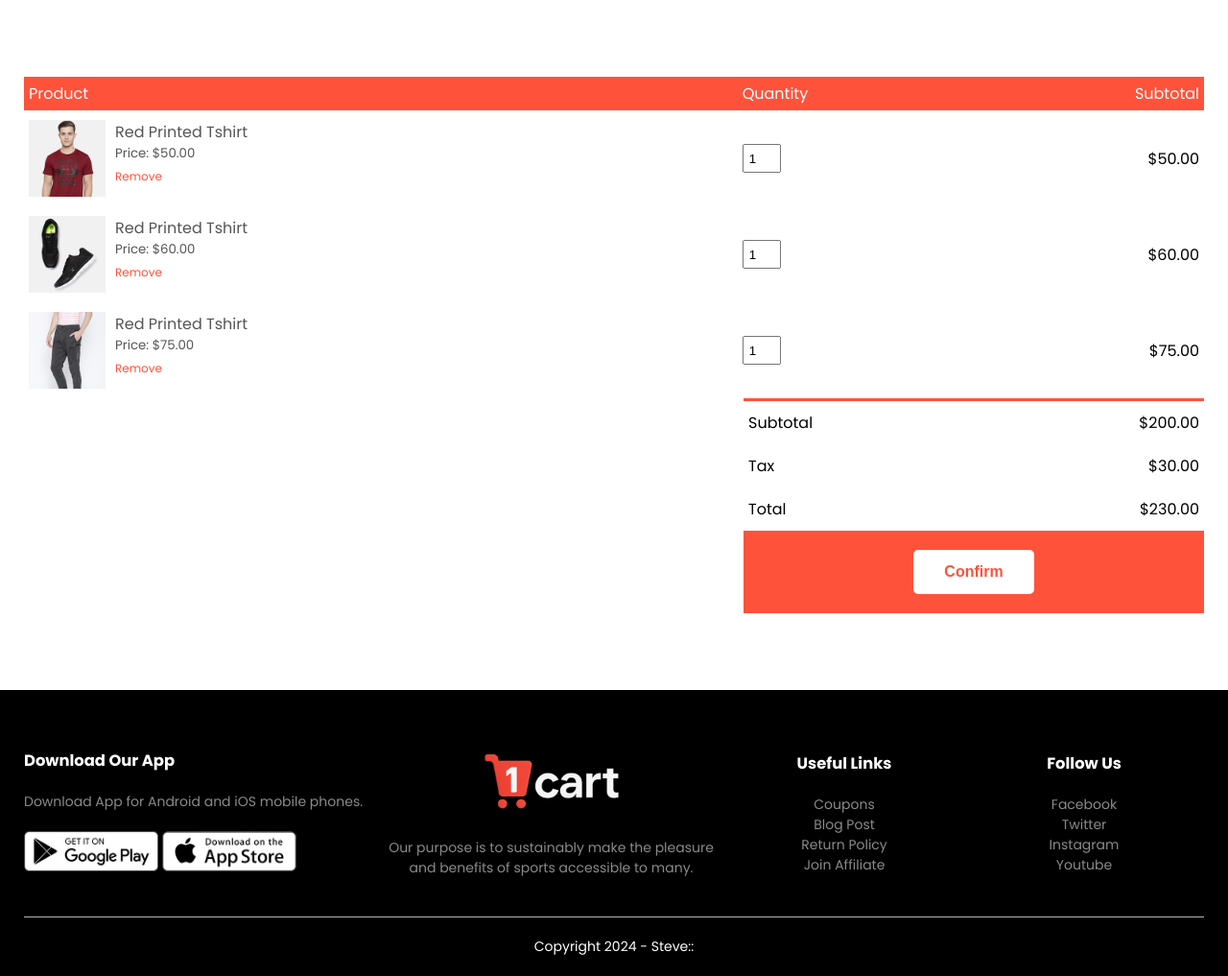
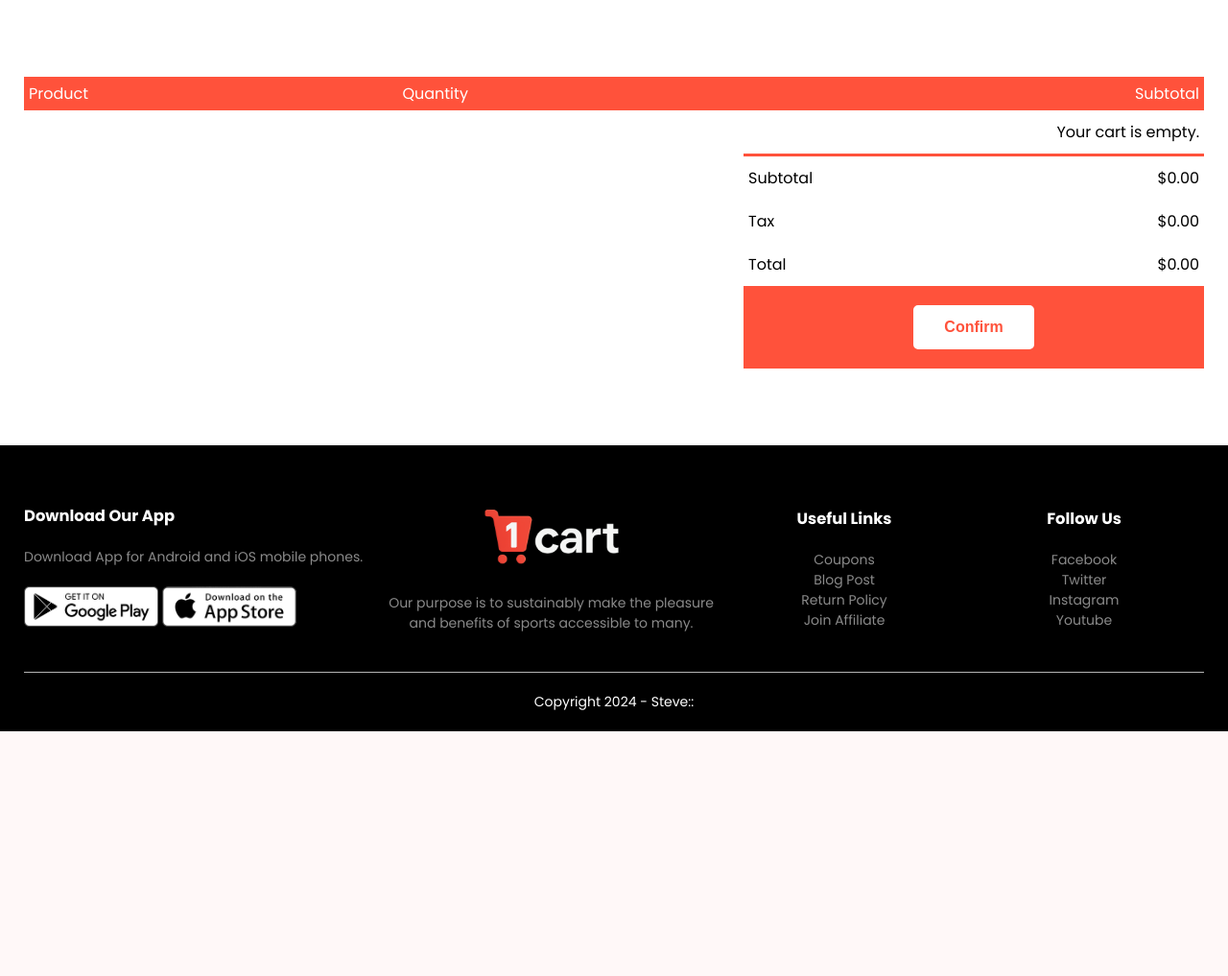
Before and after one commit to steveen-exe/hello_cart, a Django app: page /cart/ in a window 1280 px wide. Shown: the part 172-1189 px from the top of the page at 96% size. After the commit the page ends 934 px from the top, so only its background shows below. Run offline with Django 5.2, Linux system fonts and the light colour scheme.

Commit message:
added:cart and cart functions

```diff
--- a/orders/urls.py
+++ b/orders/urls.py
@@ -1,6 +1,10 @@
 from django.urls import path
+
 from . import views
 
 urlpatterns = [
-    path('cart/', views.show_cart, name='cart')
+    path('cart/', views.show_cart, name='cart'),
+    path('cart/add/<int:product_id>/', views.add_to_cart, name='add_to_cart'),
+    path('cart/remove/<int:item_id>/', views.remove_from_cart, name='remove_from_cart'),
+    path('cart/confirm/', views.confirm_order, name='confirm_order'),
 ]
--- a/orders/views.py
+++ b/orders/views.py
@@ -1,4 +1,74 @@
-from django.shortcuts import render
+
+from django.shortcuts import render, redirect, get_object_or_404
+from django.contrib.auth.decorators import login_required
+from .models import Order, OrderedItem
+from products.models import Product
+from customers.models import Customer
 
 def show_cart(request):
-    return render(request ,'cart.html')
+    cart_items = []
+    subtotal = 0
+    tax = 0
+    total = 0
+    if request.user.is_authenticated:
+        try:
+            customer = Customer.objects.get(user=request.user)
+            order = Order.objects.get(owner=customer, order_status=Order.CART_STAGE, delete_status=Order.LIVE)
+            cart_items = order.added_items.select_related('product').all()
+            subtotal = sum(item.product.price * item.quantity for item in cart_items if item.product)
+            tax = round(subtotal * 0.15, 2)  # 15% tax
+            total = subtotal + tax
+        except (Customer.DoesNotExist, Order.DoesNotExist):
+            pass
+    context = {
+        'cart_items': cart_items,
+        'subtotal': subtotal,
+        'tax': tax,
+        'total': total,
+    }
+    return render(request, 'cart.html', context)
+
+# Add item to cart
+@login_required
+def add_to_cart(request, product_id):
+    product = get_object_or_404(Product, pk=product_id)
+    customer, _ = Customer.objects.get_or_create(user=request.user)
+
+    # Get or create a cart (Order in CART_STAGE)
+    order, _ = Order.objects.get_or_create(
+        owner=customer,
+        order_status=Order.CART_STAGE,
+        delete_status=Order.LIVE
+    )
+
+    # Handle quantity from POST (form) or default to 1
+    quantity = int(request.POST.get('quantity', 1))
+
+    # Get or create the cart item
+    item, created = OrderedItem.objects.get_or_create(owner=order, product=product)
+    if created:
+        item.quantity = quantity
+    else:
+        item.quantity += quantity
+    item.save()
+
+    return redirect('cart')
+
+# Remove item from cart
+@login_required
+def remove_from_cart(request, item_id):
+    item = get_object_or_404(OrderedItem, pk=item_id, owner__owner__user=request.user, owner__order_status=Order.CART_STAGE)
+    item.delete()
+    return redirect('cart')
+
+# Confirm order
+@login_required
+def confirm_order(request):
+    customer = get_object_or_404(Customer, user=request.user)
+    try:
+        order = Order.objects.get(owner=customer, order_status=Order.CART_STAGE, delete_status=Order.LIVE)
+        order.order_status = Order.ORDER_CONFIRMED
+        order.save()
+    except Order.DoesNotExist:
+        pass
+    return redirect('cart')
--- a/templates/cart_container.html
+++ b/templates/cart_container.html
@@ -1,57 +1,35 @@
-{%load static%}
+{% load static %}
 
 <div class="small container cart-page">
     <table>
-        <tbody>
+        <thead>
             <tr>
                 <th>Product</th>
                 <th>Quantity</th>
                 <th>Subtotal</th>
             </tr>
+        </thead>
+        <tbody>
+            {% for item in cart_items %}
             <tr>
                 <td>
                     <div class="cart-info">
-                        <img src="{% static 'images//buy-1.jpg' %}">
+                        <img src="{{ item.product.image.url }}" alt="{{ item.product.title }}">
                         <div>
-                            <p>Red Printed Tshirt</p>
-                            <small>Price: $50.00</small>
-                            <a href="">Remove</a>
+                            <p>{{ item.product.title }}</p>
+                            <small>Price: ${{ item.product.price }}</small>
+                            <a href="{% url 'remove_from_cart' item.id %}">Remove</a>
                         </div>
                     </div>
                 </td>
-                <td><input type="number" value="1"></td>
-                <td>$50.00</td>
+                <td>{{ item.quantity }}</td>
+                <td>${{ item.quantity|floatformat:2|add:""|floatformat:2|add:item.product.price|floatformat:2 }}</td>
             </tr>
-
+            {% empty %}
             <tr>
-                <td>
-                    <div class="cart-info">
-                        <img src="{% static 'images//buy-2.jpg' %}">
-                        <div>
-                            <p>Red Printed Tshirt</p>
-                            <small>Price: $60.00</small>
-                            <a href="">Remove</a>
-                        </div>
-                    </div>
-                </td>
-                <td><input type="number" value="1"></td>
-                <td>$60.00</td>
+                <td colspan="3">Your cart is empty.</td>
             </tr>
-
-            <tr>
-                <td>
-                    <div class="cart-info">
-                        <img src="{% static 'images//buy-3.jpg' %}">
-                        <div>
-                            <p>Red Printed Tshirt</p>
-                            <small>Price: $75.00</small>
-                            <a href="">Remove</a>
-                        </div>
-                    </div>
-                </td>
-                <td><input type="number" value="1"></td>
-                <td>$75.00</td>
-            </tr>
+            {% endfor %}
         </tbody>
     </table>
 
@@ -60,18 +38,20 @@
             <tbody>
                 <tr>
                     <td>Subtotal</td>
-                    <td>$200.00</td>
+                    <td>${{ subtotal|floatformat:2 }}</td>
                 </tr>
                 <tr>
                     <td>Tax</td>
-                    <td>$30.00</td>
+                    <td>${{ tax|floatformat:2 }}</td>
                 </tr>
                 <tr>
                     <td>Total</td>
-                    <td>$230.00</td>
+                    <td>${{ total|floatformat:2 }}</td>
                 </tr>
                 <tr>
                     <td colspan="2" style="background-color: #ff523b; text-align: center; padding: 20px;">
+                        <form method="post" action="{% url 'confirm_order' %}">
+                            {% csrf_token %}
                             <button style="
                                 background-color: white;
                                 color: #ff523b;
@@ -81,16 +61,15 @@
                                 font-weight: bold;
                                 border-radius: 5px;
                                 cursor: pointer;
-            transition: all 0.3s ease;
-        " onmouseover="this.style.backgroundColor='#ff523b'; this.style.color='white'"
+                                transition: all 0.3s ease;"
+                                onmouseover="this.style.backgroundColor='#ff523b'; this.style.color='white'"
                                 onmouseout="this.style.backgroundColor='white'; this.style.color='#ff523b'">
                                 Confirm
                             </button>
+                        </form>
                     </td>
                 </tr>
-
             </tbody>
         </table>
-
     </div>
 </div>
```
Also changed, not shown: templates/product_description.html (+25 -21 lines), db.sqlite3, orders/migrations/0002_order_delete_status.py (added), themes/migrations/0001_initial.py (added). Lines whose indentation alone changed are shown as unchanged.
